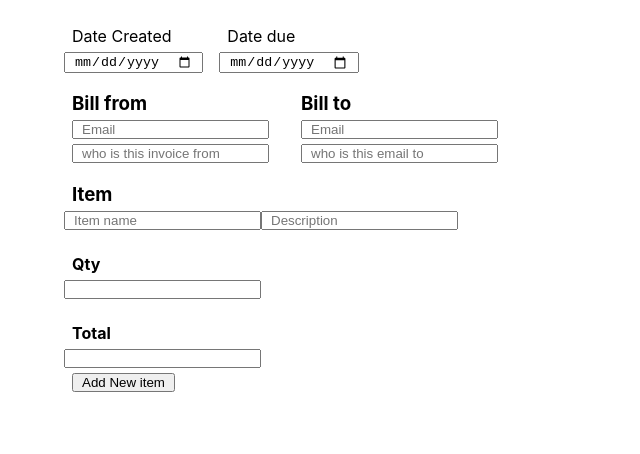
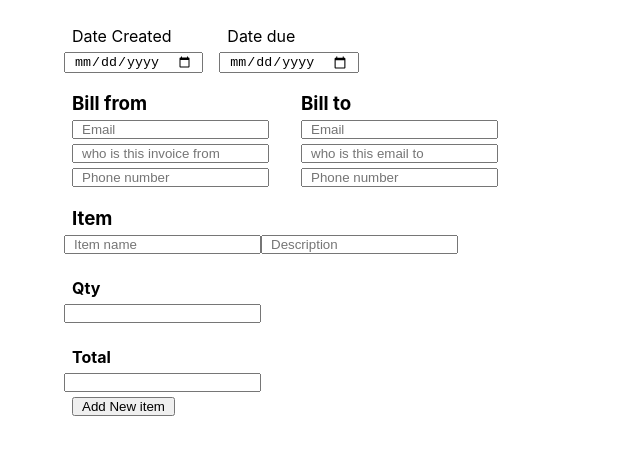
Before and after one commit to kodervine/ceendit-react, a React (Vite) app: page / in a window 1280 px wide. Shown: the top 454 px of the page, without its empty margins (0-640 px from the left). Built offline with nearby package versions, Linux system fonts and the light colour scheme.

Commit message:
detailed comment on the InvoiceApp about the InvoiceForm input rendering

```diff
--- a/src/components/InvoiceForm.jsx
+++ b/src/components/InvoiceForm.jsx
@@ -35,6 +35,16 @@ const InvoiceForm = ({
           onChange={onHandleChange}
         />
       </div>
+      <div>
+        <input
+          type="number"
+          name={formNameOfInvoiceFormNumber}
+          id="invoice-form-phonenumber"
+          placeholder="Phone number"
+          value={valueOfInvoiceFormPhoneNumber}
+          onChange={onHandleChange}
+        />
+      </div>
     </section>
   );
 };
--- a/src/pages/InvoiceApp.jsx
+++ b/src/pages/InvoiceApp.jsx
@@ -26,7 +26,9 @@ const InvoiceApp = () => {
         />
       </section>
 
-      {/* Bill from and to input with names and email. Also passing the props to InvoiceForm component*/}
+      {/* InvoiceForm Bill from and to input rendering with name, phone number and email with data gotten from the useGlobalContext from useContext.
+
+      Also passing the data via props to InvoiceForm component*/}
       <section className="invoice-form-recipient">
         <InvoiceForm
           recipient="Bill from"
@@ -39,7 +41,7 @@ const InvoiceApp = () => {
           valueOfInvoiceFormPhoneNumber={invoiceFormData.billFromPhoneNumber}
           onHandleChange={handleInputChange}
         />
-        {/* Bill to Invoice form */}
+        {/* Bill to InvoiceForm rendering */}
         <InvoiceForm
           recipient="Bill to"
           placeholder="who is this email to"
```
